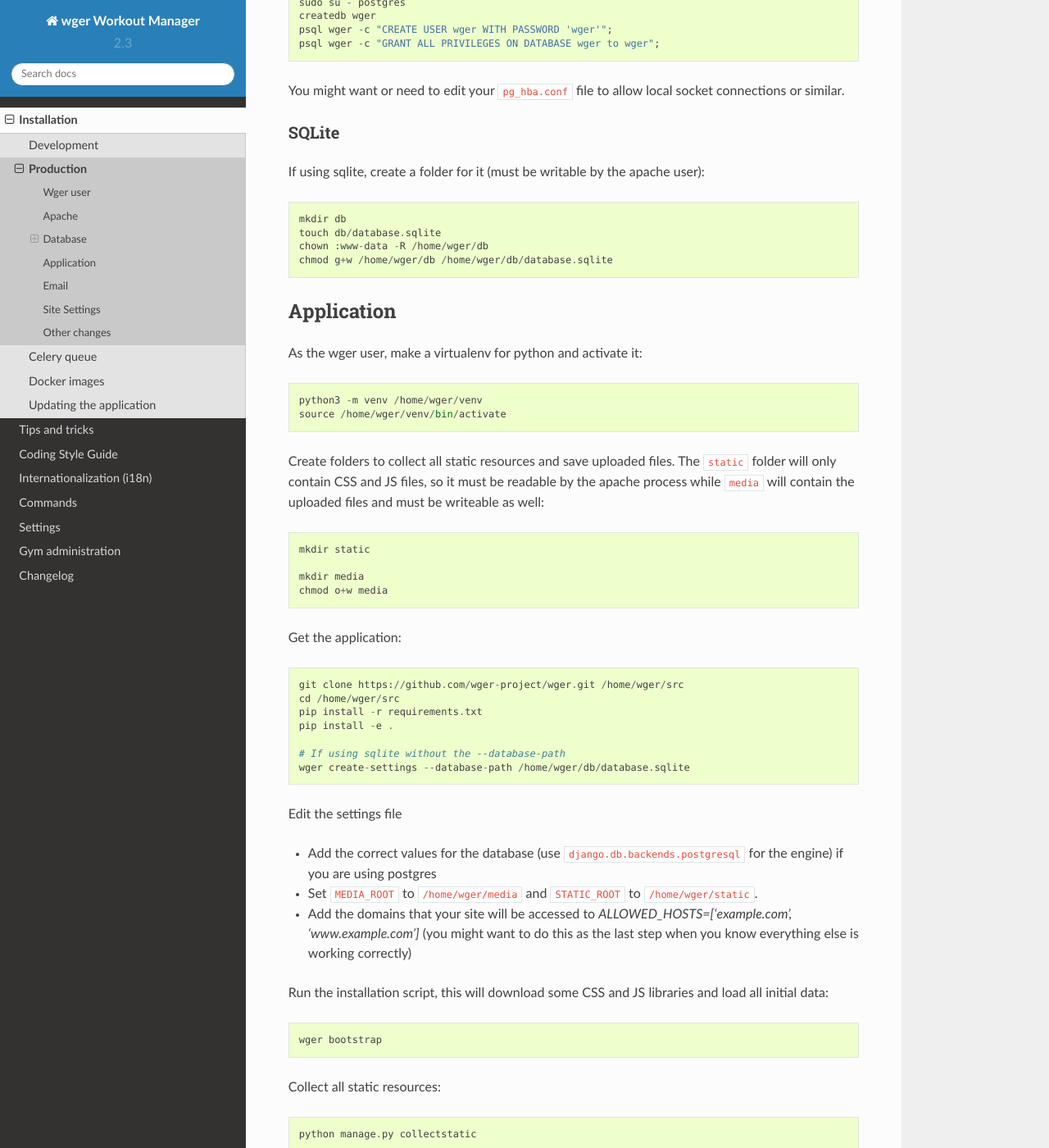
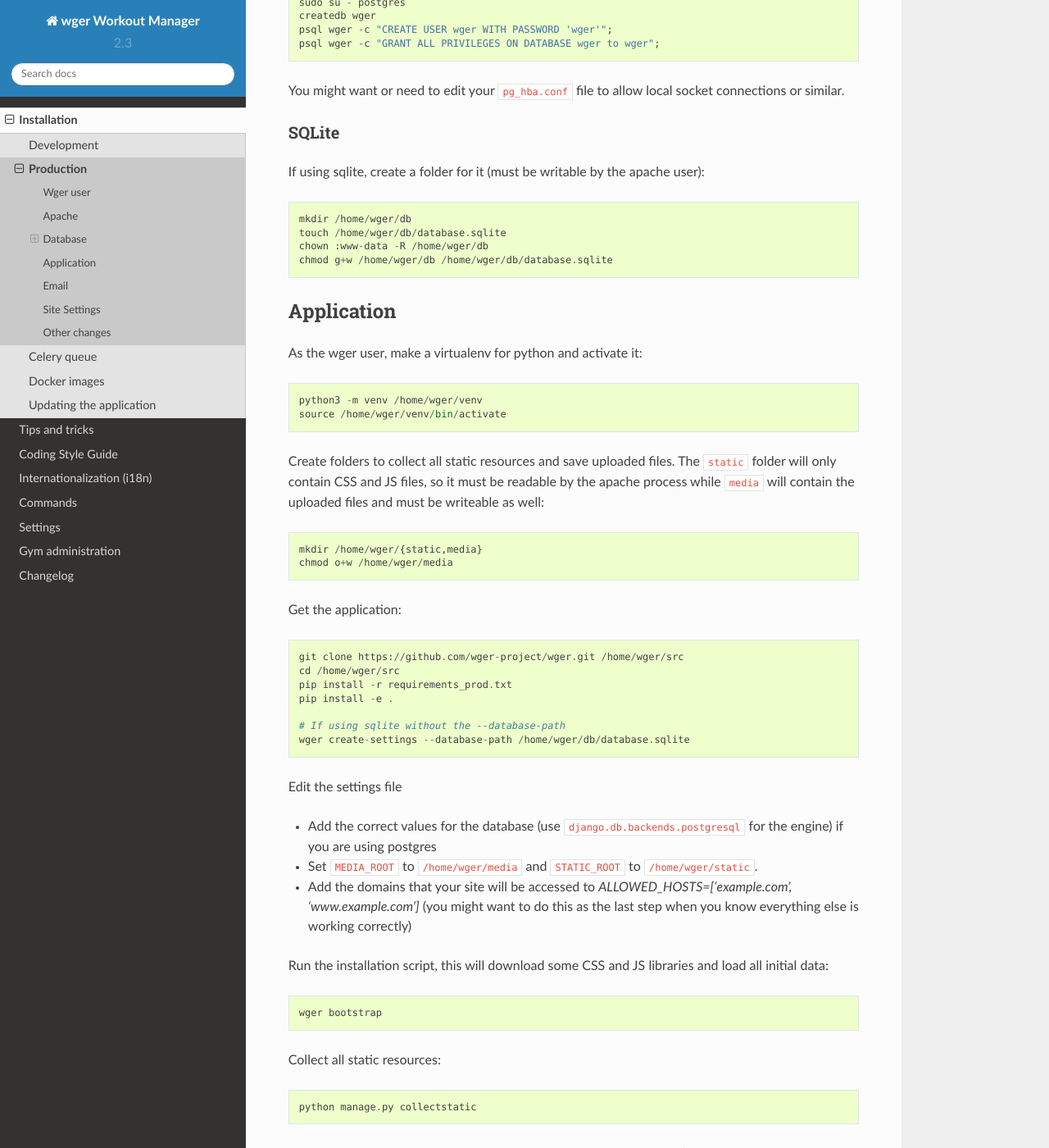
Before and after one commit to wger-project/docs, a Sphinx documentation site: the page built from docs/production.rst, in a window 1280 px wide and 1400 px high, scrolled down 1684 px. Shown: the whole window at 82% size. Built offline with Sphinx 7.4.7 and the Read the Docs theme 2.0.0, drawn with Linux system fonts in a browser that asks for light colours.

Commit message:
Update Install Doc
Added statement about upgrading node version and changed requirements.txt to requirements_prod.txt to ensure include of psycopg

```diff
--- a/docs/installation.rst
+++ b/docs/installation.rst
@@ -34,6 +34,12 @@
     sudo apt-get install nodejs npm git python3-dev python3-venv libcairo2-dev pkg-config
     sudo npm install -g yarn sass
 
+If your node version is out of date, it can be updated with::
+
+    sudo npm install -g n
+    sudo npm cache clean -f
+    sudo n stable
+
 If you plan to use video files, you need to install additional packages, consult
 the :ref:`videos` section for more information.
 
--- a/docs/production.rst
+++ b/docs/production.rst
@@ -90,8 +90,8 @@
 
 If using sqlite, create a folder for it (must be writable by the apache user)::
 
-  mkdir db
-  touch db/database.sqlite
+  mkdir /home/wger/db
+  touch /home/wger/db/database.sqlite
   chown :www-data -R /home/wger/db
   chmod g+w /home/wger/db /home/wger/db/database.sqlite
 
@@ -108,16 +108,14 @@
 by the apache process while ``media`` will contain the uploaded files and must
 be writeable as well::
 
-  mkdir static
-
-  mkdir media
-  chmod o+w media
+  mkdir /home/wger/{static,media}
+  chmod o+w /home/wger/media
 
 Get the application::
 
   git clone https://github.com/wger-project/wger.git /home/wger/src
   cd /home/wger/src
-  pip install -r requirements.txt
+  pip install -r requirements_prod.txt
   pip install -e .
 
   # If using sqlite without the --database-path
```
